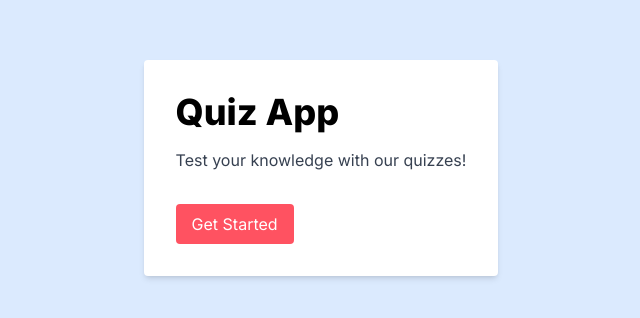
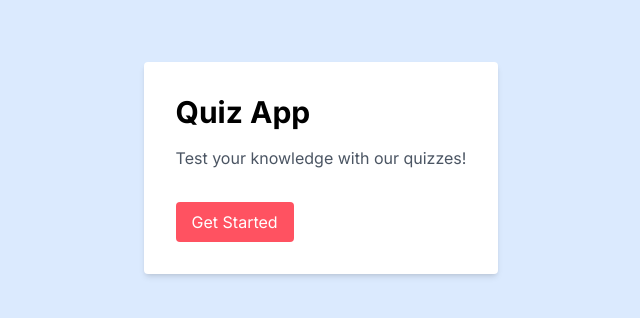
Before and after one commit to Harsh-612/quiz, a Next.js app: page / in a window 1280 px wide. Shown: the part 232-550 px from the top of the page, without its empty margins (319-959 px from the left). Built offline with nearby package versions, Linux system fonts and the light colour scheme.

Commit message:
fixed ui

```diff
--- a/src/app/page.tsx
+++ b/src/app/page.tsx
@@ -2,18 +2,20 @@ import Link from "next/link";
 
 export default function Home() {
   return (
-    <main className="w-full min-h-screen flex items-center justify-center bg-blue-100">
+    <main className="w-[100vw] h-[100vh] container]">
+      <div className="min-h-screen flex items-center justify-center bg-blue-100">
         <div className="bg-white p-8 rounded shadow-md max-w-md">
-        <h1 className="text-4xl font-extrabold mb-4">Quiz App</h1>
-        <p className="text-gray-700 mb-8">
+          <h1 className="text-3xl font-bold mb-4">Quiz App</h1>
+          <p className="text-gray-600 mb-8">
             Test your knowledge with our quizzes!
           </p>
           <Link href="/quiz">
-          <button className="bg-[#FF5261] hover:bg-[#ec4e5b] text-white py-2 px-4 rounded transition-all duration-300">
+            <button className="bg-[#FF5261] hover:bg-[#ec4e5b]  text-white py-2 px-4 rounded">
               Get Started
             </button>
           </Link>
         </div>
+      </div>
     </main>
   );
 }
```
Lines whose indentation alone changed are shown as unchanged.
